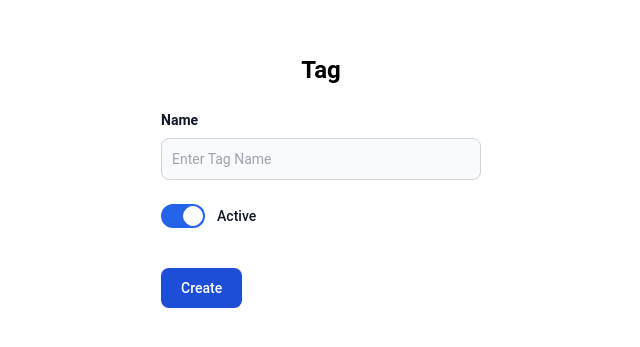
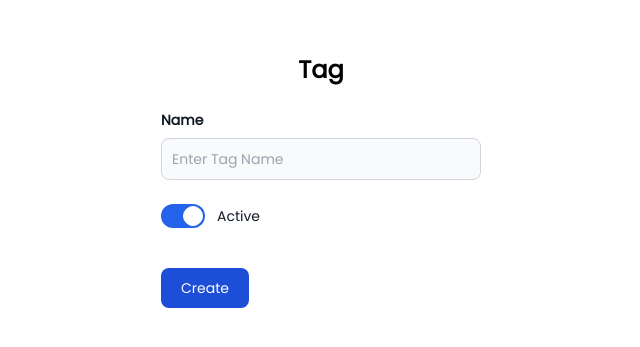
Before and after one commit to GulshanSS/nagpur-news-cms, a React (Vite) app in the folder client/: page /tag in a window 1280 px wide. Shown: the part 219-566 px from the top of the page, without its empty margins (319-959 px from the left). Built offline with nearby package versions, Linux system fonts and the light colour scheme; no server answers.

Commit message:
Add: Poppins font family

```diff
--- a/client/src/index.css
+++ b/client/src/index.css
@@ -1,11 +1,11 @@
+@import url("https://fonts.googleapis.com/css2?family=Poppins&display=swap");
+
 @tailwind base;
 @tailwind components;
 @tailwind utilities;
 
-@import url("https://fonts.googleapis.com/css2?family=Roboto&display=swap");
-
 * {
-  font-family: "Roboto", sans-serif;
+  font-family: "Poppins", sans-serif;
   padding: 0;
   margin: 0;
   box-sizing: border-box;
--- a/client/tailwind.config.js
+++ b/client/tailwind.config.js
@@ -2,7 +2,11 @@
 export default {
   content: ["./index.html", "./src/**/*.{js,ts,jsx,tsx}"],
   theme: {
-    extend: {},
+    extend: {
+      fontFamily: {
+        Poppins: ["Poppins", "sans-serif"]
+      }
+    },
   },
   plugins: [],
 };
```
